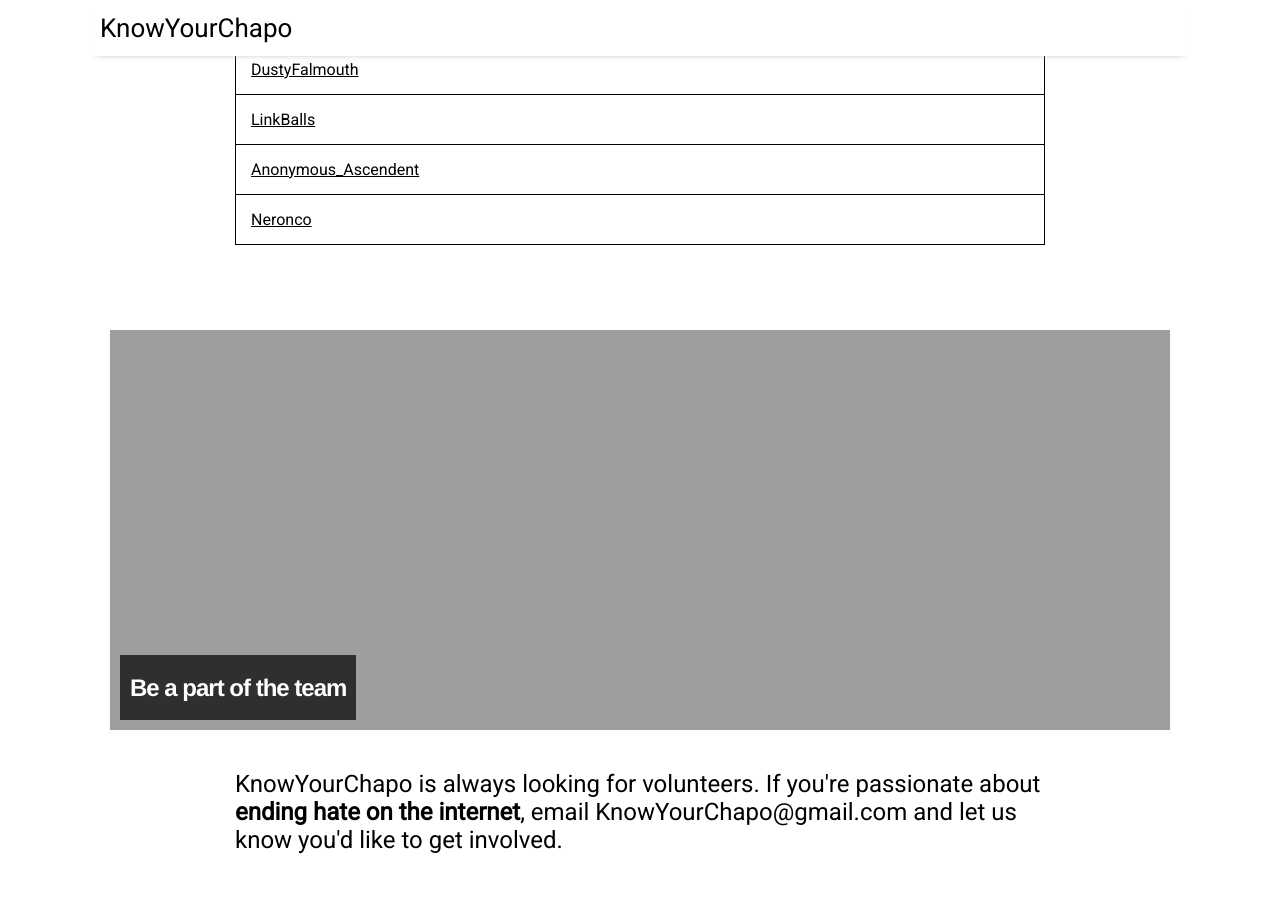
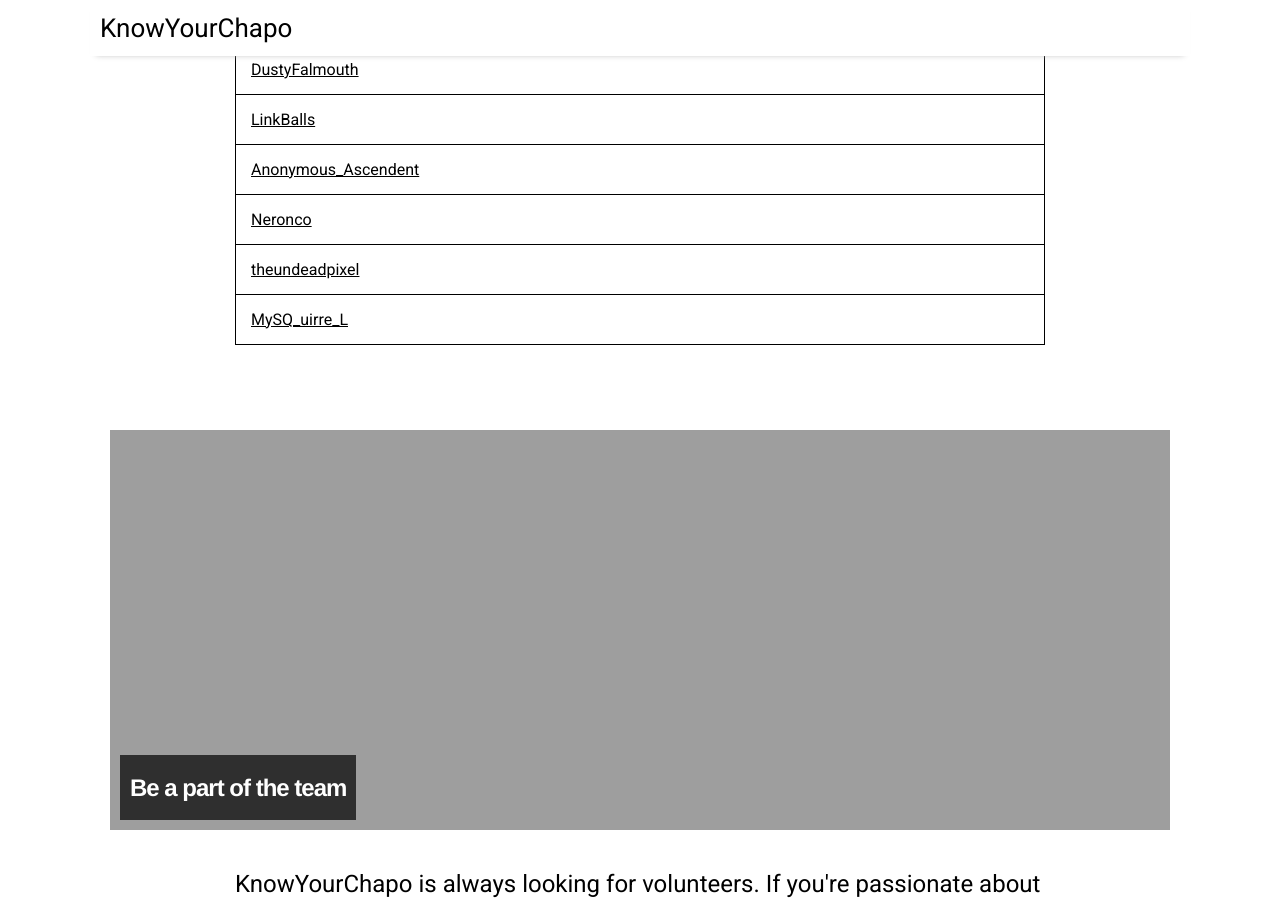
Before and after one commit to KnowYourChapo/KnowYourChapo.github.io, a Jekyll site: the page built from index.md, in a window 1280 px wide and 900 px high, scrolled down 2603 px. Built offline with Jekyll 4.4.1, drawn with Linux system fonts in a browser that asks for light colours; nearby versions of some CDN libraries; the list of posts is cut into pages by our own code.

Commit message:
new posters

```diff
--- a/_data/chapolist.json
+++ b/_data/chapolist.json
@@ -131,6 +131,14 @@
         {
             "name": "Neronco",
             "notes": ""
+        },
+        {
+            "name": "theundeadpixel",
+            "notes": ""
+        },
+        {
+            "name": "MySQ_uirre_L",
+            "notes": ""
         }
     ]
 }
```
